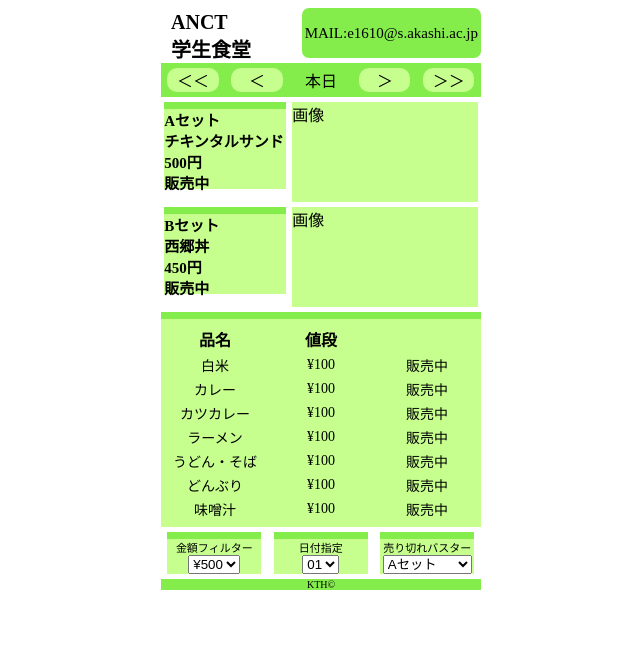
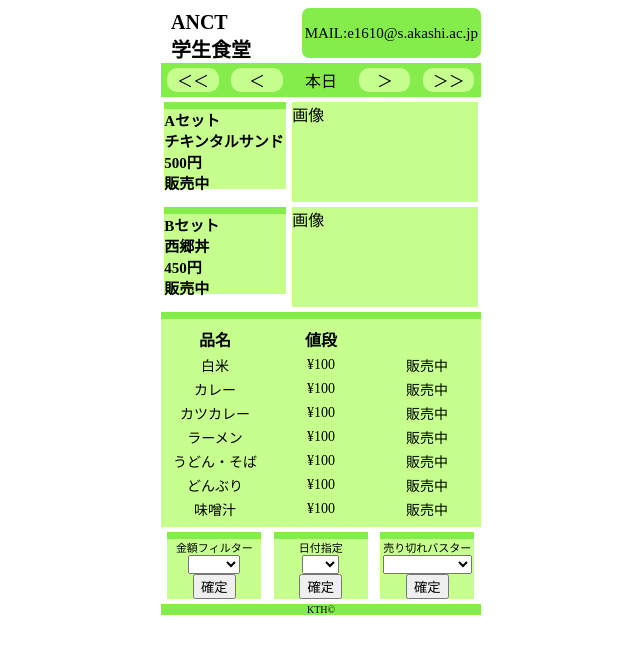
Before and after one commit to BlackLily13/anct_lunch, a plain HTML site: page index.html in a window 1280 px wide. Shown: the whole page, without its empty margins (319-959 px from the left). Drawn offline with Linux system fonts and the light colour scheme.

Commit message:
Update index.html

```diff
--- a/index.html
+++ b/index.html
@@ -113,17 +113,20 @@
     <div class="boxes_inner">
     <a>金額フィルター</a><br>
     <select>
-      <option>¥500</option>
-      <option>¥400</option>
-      <option>¥300</option>
-      <option>¥200</option>
-      <option>¥100</option>
-    </select>
+      <option></option>
+      <option value="500">¥500</option>
+      <option value="400">¥400</option>
+      <option value="300">¥300</option>
+      <option value="200">¥200</option>
+      <option value="100">¥100</option>
+    </select><br>
+    <button type="button" onclick="f1">確定</button>
     </div>
 
     <div class="boxes_inner">
     <a>日付指定</a><br>
     <select>
+      <option></option>
       <option value="1">01</option>
       <option value="2">02</option>
       <option value="3">03</option>
@@ -155,20 +158,25 @@
       <option value="29">29</option>
       <option value="30">30</option>
       <option value="31">31</option>
-    </select>
+    </select><br>
+    <button type="button" onclick="f2">確定</button>
     </div>
 
     <div class="boxes_inner">
     <a>売り切れバスター</a><br>
     <select>
-      <option>Aセット</option>
-      <option>Bセット</option>
-      <option>白米</option>
-      <option>カレー</option>
-      <option>カツカレー</option>
-      <option>ラーメン</option>
-      <option>うどん</option>
-    </select>
+      <option></option>
+      <option value="a">Aセット</option>
+      <option value="b">Bセット</option>
+      <option value="c">白米</option>
+      <option value="d">カレー</option>
+      <option value="e">カツカレー</option>
+      <option value="f">ラーメン</option>
+      <option value="g">うどんそば</option>
+      <option value="h">どんぶり</option>
+      <option value="i">味噌汁</option>
+    </select><br>
+    <button type="button" onclick="f3">確定</button>
     </div>
 
   </div>
```
